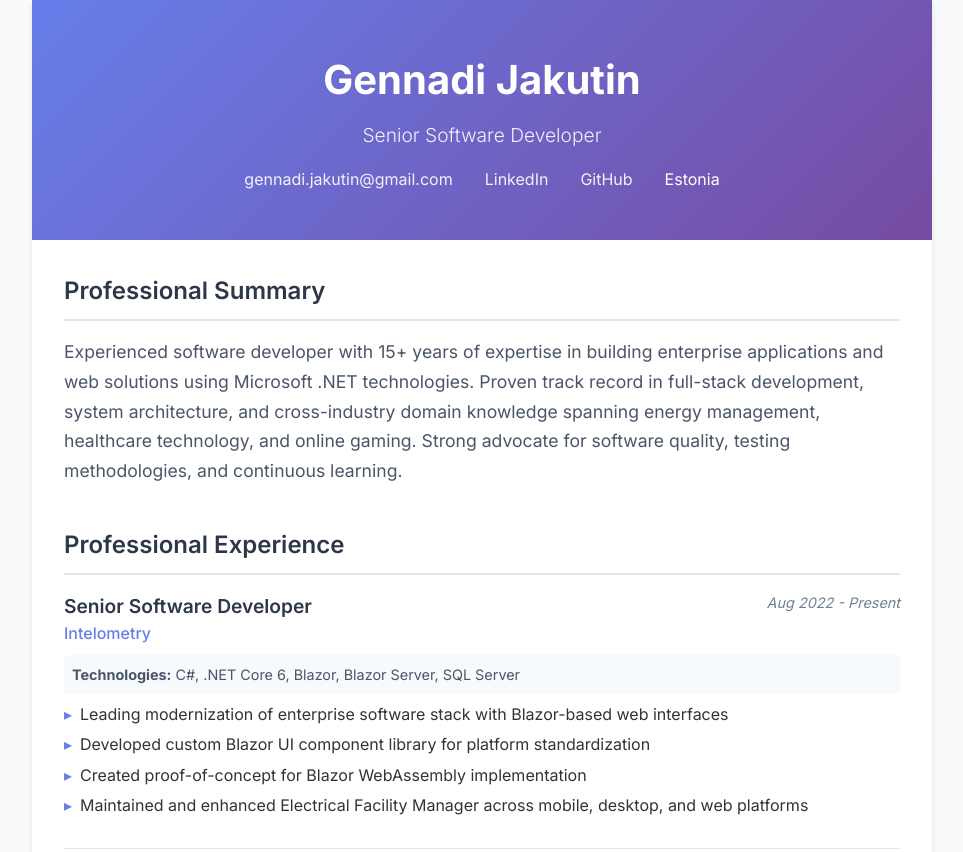
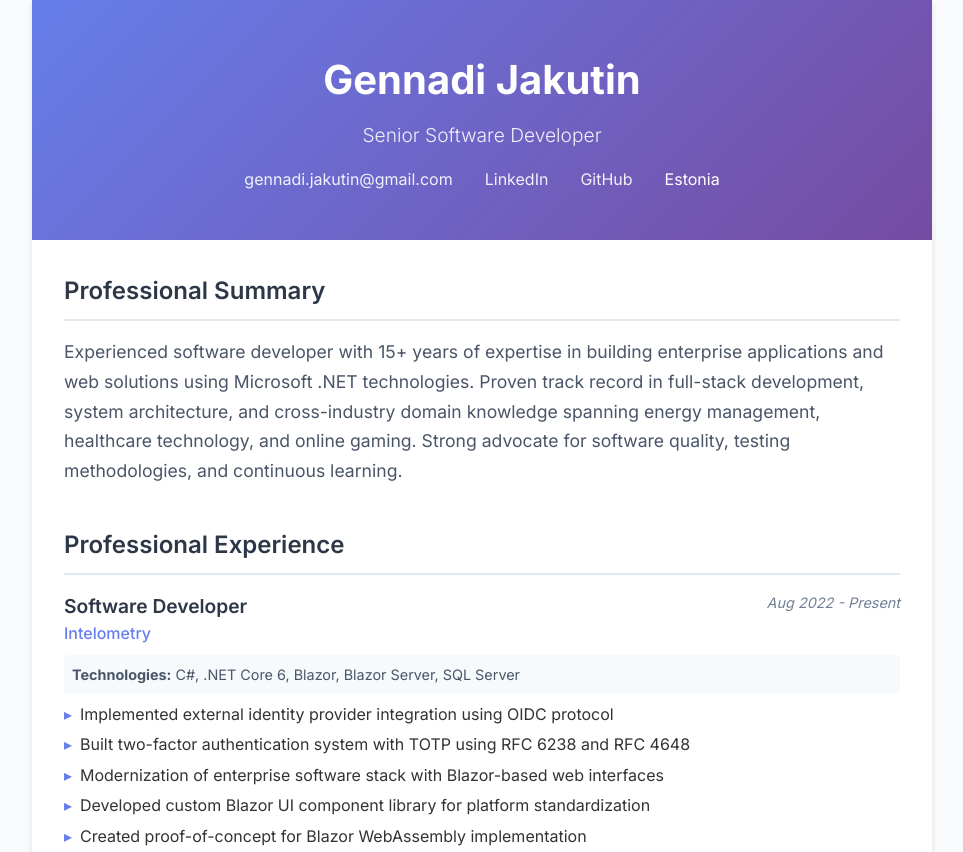
Before and after one commit to jakugen/jakugen.github.io, a plain HTML site: page about/about.html in a window 1280 px wide. Shown: the top 852 px of the page, without its empty margins (158-1121 px from the left). Drawn offline with Linux system fonts and the light colour scheme.

Commit message:
Add OIDC and 2FA achievements to Intelometry experience
- Add external identity provider integration using OIDC protocol
- Add two-factor authentication system implementation with TOTP (RFC 6238/4648)

```diff
--- a/about/about.html
+++ b/about/about.html
@@ -285,7 +285,7 @@
                 <div class="experience-item">
                     <div class="job-header">
                         <div>
-                            <div class="job-title">Senior Software Developer</div>
+                            <div class="job-title">Software Developer</div>
                             <div class="company">Intelometry</div>
                         </div>
                         <div class="duration">Aug 2022 - Present</div>
@@ -294,7 +294,9 @@
                         <strong>Technologies:</strong> C#, .NET Core 6, Blazor, Blazor Server, SQL Server
                     </div>
                     <ul class="achievements">
-                        <li>Leading modernization of enterprise software stack with Blazor-based web interfaces</li>
+                        <li>Implemented external identity provider integration using OIDC protocol</li>
+                        <li>Built two-factor authentication system with TOTP using RFC 6238 and RFC 4648</li>
+                        <li>Modernization of enterprise software stack with Blazor-based web interfaces</li>
                         <li>Developed custom Blazor UI component library for platform standardization</li>
                         <li>Created proof-of-concept for Blazor WebAssembly implementation</li>
                         <li>Maintained and enhanced Electrical Facility Manager across mobile, desktop, and web
```
